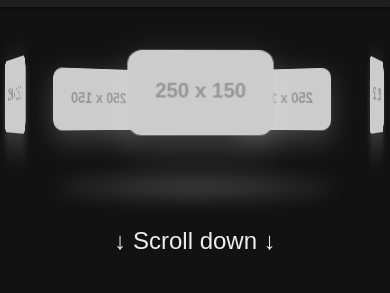
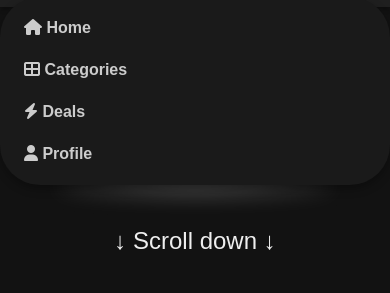
Before and after one commit to Mudasirahmed01/TrendMall, a plain HTML site: page index.html in a window 390 px wide. Both pictures are taken after a click on the element 131 px from the left and 35 px from the top of the page. Shown: the part 63-356 px from the top of the page. Drawn offline with Linux system fonts and the light colour scheme; placeholder pictures from the web are drawn by us.

Commit message:
Add files via upload

```diff
--- a/index.html
+++ b/index.html
@@ -315,6 +315,10 @@
       cartPopup.style.display = cartPopup.style.display === 'block' ? 'none' : 'block';
     }
 
+    function toggleMenu() {
+      document.getElementById('navbar').classList.toggle('active');
+    }
+
     function addToCart(name, image) {
       cart.push({ name, image });
       document.getElementById('cartCount').textContent = cart.length;
```
